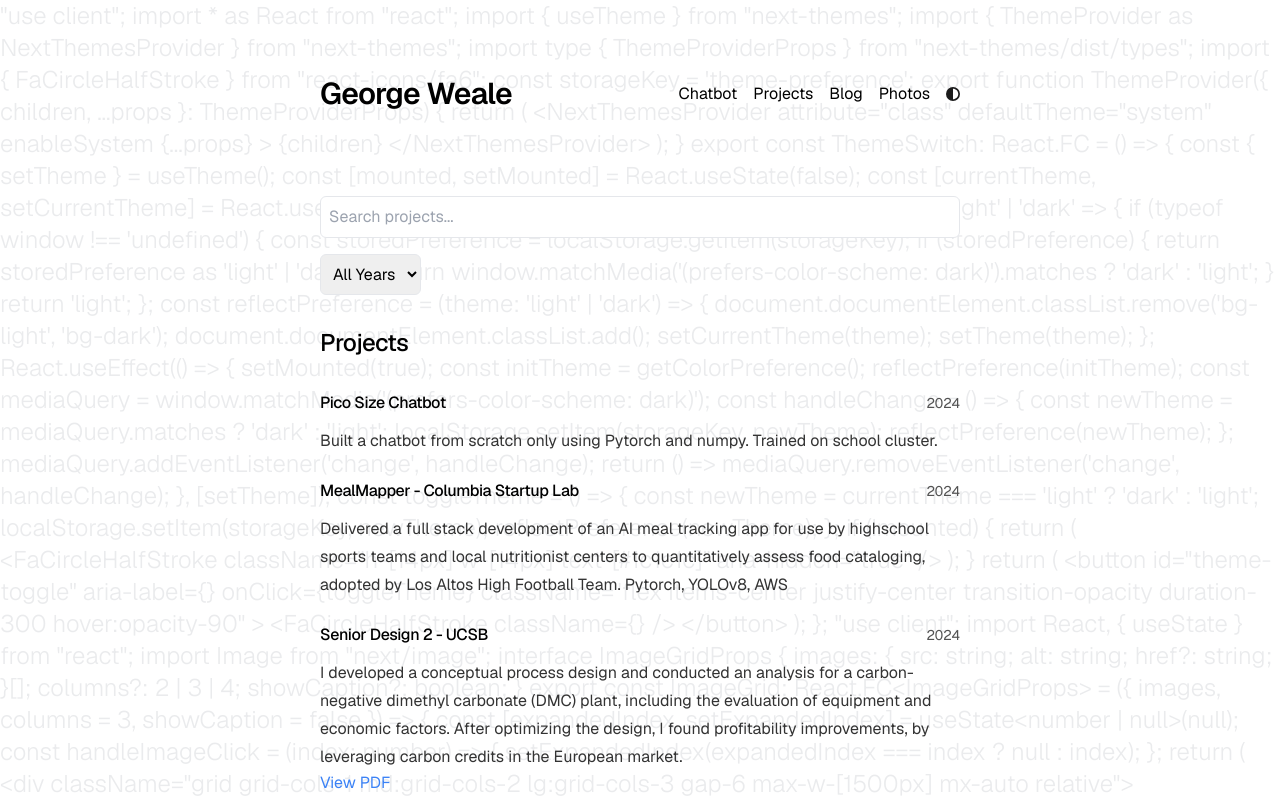
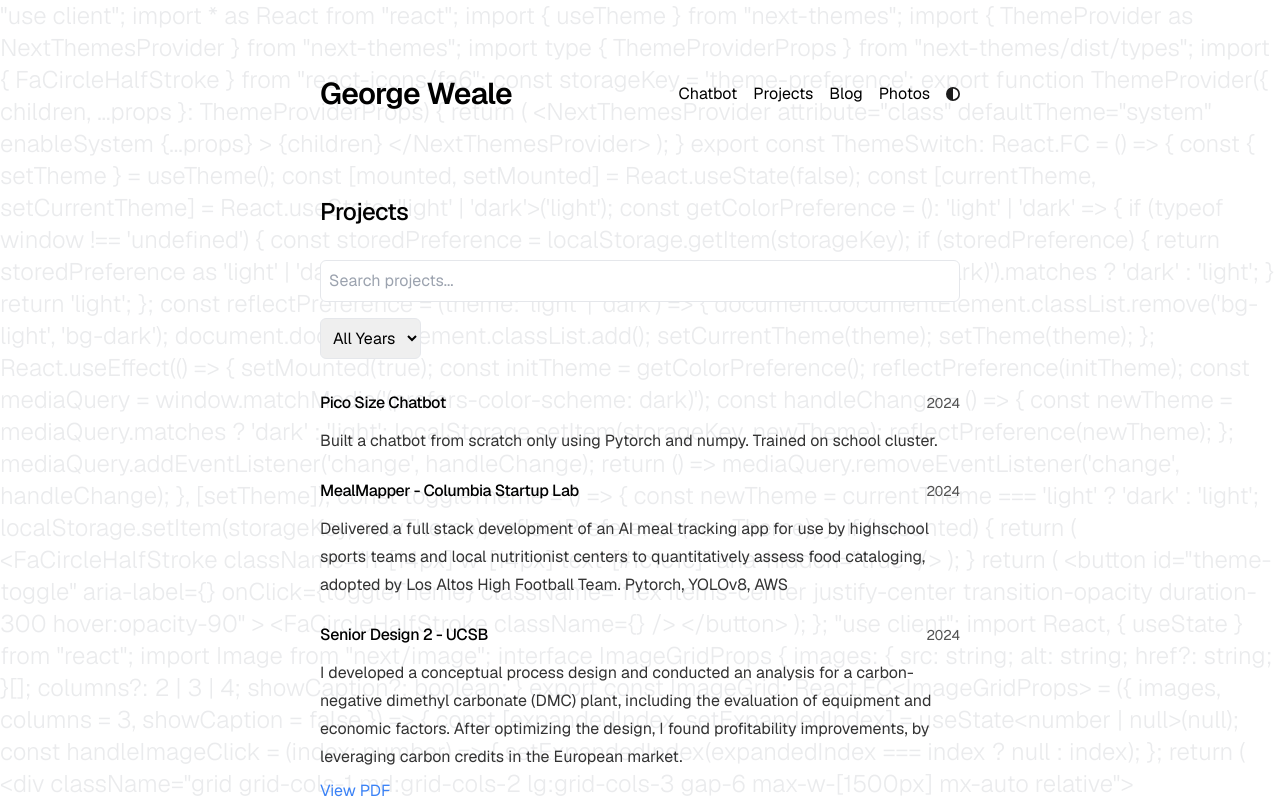
Before and after one commit to GWeale/georgeweale_port, a Next.js app: page /projects in a window 1280 px wide. Shown: the top 800 px of the page. Built offline with nearby package versions, Linux system fonts and the light colour scheme.

Commit message:
added projects page

```diff
--- /dev/null
+++ b/app/projects/page-content.tsx
@@ -0,0 +1,75 @@
+"use client";
+
+import React, { useState } from 'react';
+import { projects } from "./project-data";
+
+export default function ProjectContent() {
+  const [searchTerm, setSearchTerm] = useState('');
+  const [yearFilter, setYearFilter] = useState<number | null>(null);
+
+  const filteredProjects = projects
+    .filter(project =>
+      project.title.toLowerCase().includes(searchTerm.toLowerCase()) &&
+      (!yearFilter || project.year === yearFilter)
+    );
+
+  const years = [...new Set(projects.map(p => p.year))].sort((a, b) => b - a);
+
+  return (
+    <section>
+      <h1 className="mb-8 text-2xl font-medium tracking-tight">Projects</h1>
+
+      <div className="mb-8 space-y-4">
+        <input
+          type="text"
+          placeholder="Search projects..."
+          className="p-2 border rounded-md w-full dark:bg-gray-800 dark:border-gray-700"
+          onChange={(e) => setSearchTerm(e.target.value)}
+        />
+
+        <select
+          onChange={(e) => setYearFilter(e.target.value ? Number(e.target.value) : null)}
+          className="p-2 border rounded-md dark:bg-gray-800 dark:border-gray-700"
+        >
+          <option value="">All Years</option>
+          {years.map(year => (
+            <option key={year} value={year}>{year}</option>
+          ))}
+        </select>
+      </div>
+
+      <div className="space-y-6">
+        {filteredProjects.map((project, index) => (
+          <div
+            key={index}
+            className="block transition-all duration-200 hover:translate-x-1"
+          >
+            <div className="flex flex-col">
+              <div className="w-full flex justify-between items-baseline">
+                <span className="text-black dark:text-white font-medium tracking-tight">
+                  {project.title}
+                </span>
+                <span className="text-neutral-600 dark:text-neutral-400 tabular-nums text-sm">
+                  {project.year}
+                </span>
+              </div>
+              <p className="prose prose-neutral dark:prose-invert pt-3">
+                {project.description}
+              </p>
+              {project.pdf && (
+                <a
+                  href={project.pdf}
+                  target="_blank"
+                  rel="noopener noreferrer"
+                  className="text-blue-500 hover:text-blue-600 mt-2 inline-block"
+                >
+                  View PDF
+                </a>
+              )}
+            </div>
+          </div>
+        ))}
+      </div>
+    </section>
+  );
+}
--- a/app/projects/page.tsx
+++ b/app/projects/page.tsx
@@ -1,80 +1,13 @@
-import React from "react";
-import type { Metadata } from "next";
-import { projects } from "./project-data";
-import { useState } from 'react';
+"use client";
+
+import { Metadata } from "next";
+import ProjectContent from "./page-content";
 
 export const metadata: Metadata = {
   title: "Projects",
   description: "My Projects",
 };
 
-export default function Projects() {
-  const [searchTerm, setSearchTerm] = useState('');
-  const [yearFilter, setYearFilter] = useState<number | null>(null);
-
-  const filteredProjects = projects
-    .filter(project =>
-      project.title.toLowerCase().includes(searchTerm.toLowerCase()) &&
-      (!yearFilter || project.year === yearFilter)
-    );
-
-  const years = [...new Set(projects.map(p => p.year))].sort((a, b) => b - a);
-
-  return (
-    <section>
-      <div className="mb-8">
-        <input
-          type="text"
-          placeholder="Search projects..."
-          className="p-2 border rounded-md w-full mb-4"
-          onChange={(e) => setSearchTerm(e.target.value)}
-        />
-        <select
-          onChange={(e) => setYearFilter(e.target.value ? Number(e.target.value) : null)}
-          className="p-2 border rounded-md"
-        >
-          <option value="">All Years</option>
-          {years.map(year => (
-            <option key={year} value={year}>{year}</option>
-          ))}
-        </select>
-      </div>
-      <h1 className="mb-8 text-2xl font-medium tracking-tight">Projects</h1>
-      <div className="space-y-6">
-        {filteredProjects.map((project, index) => (
-          <a
-            key={index}
-            href={project.url}
-            target="_blank"
-            rel="noopener noreferrer"
-            className="block transition-opacity duration-200"
-          >
-            <div className="flex flex-col">
-              <div className="w-full flex justify-between items-baseline">
-                <span className="text-black dark:text-white font-medium tracking-tight">
-                  {project.title}
-                </span>
-                <span className="text-neutral-600 dark:text-neutral-400 tabular-nums text-sm">
-                  {project.year}
-                </span>
-              </div>
-              <p className="prose prose-neutral dark:prose-invert pt-3">
-                {project.description}
-              </p>
-              {project.pdf && (
-                <a
-                  href={project.pdf}
-                  target="_blank"
-                  rel="noopener noreferrer"
-                  className="text-blue-500 hover:text-blue-600"
-                >
-                  View PDF
-                </a>
-              )}
-            </div>
-          </a>
-        ))}
-      </div>
-    </section>
-  );
+export default function ProjectsPage() {
+  return <ProjectContent />;
 }
```
